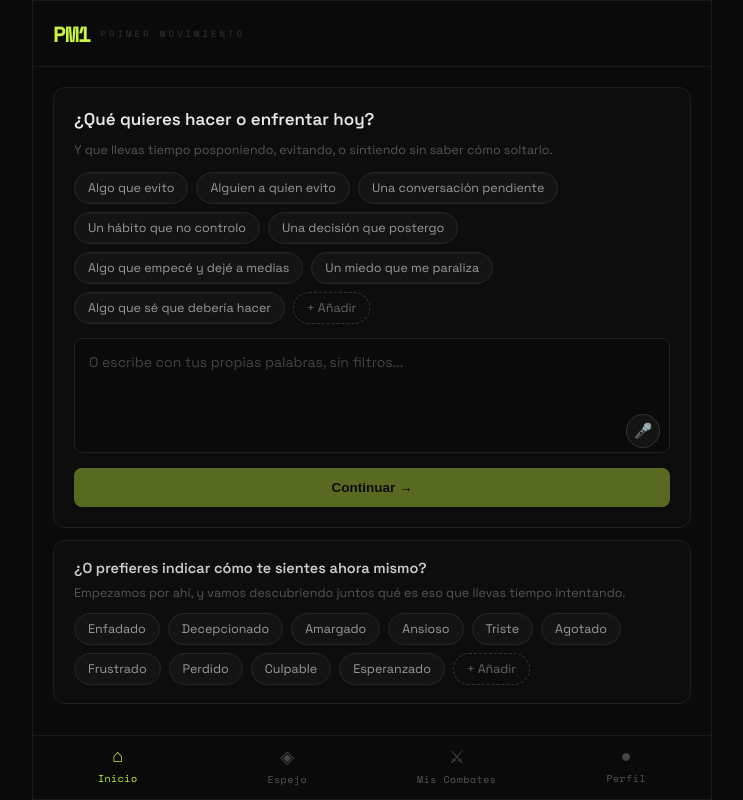
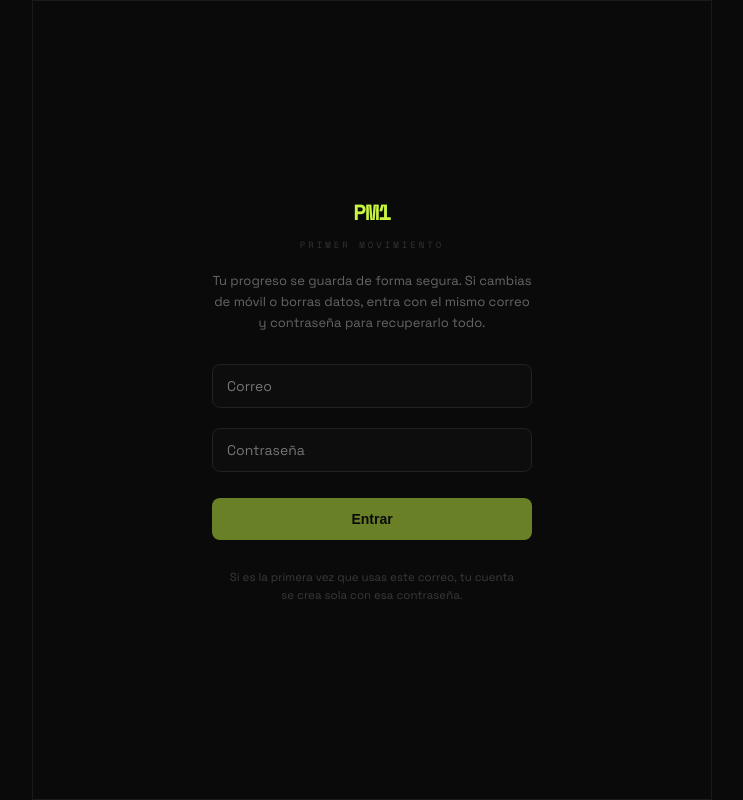
Before and after one commit to crsegura19-dotcom/pm1-v3, a Next.js app: page / in a window 1280 px wide. Shown: the whole page, without its empty margins (268-1011 px from the left). Built offline with nearby package versions, Linux system fonts and the light colour scheme.

Commit message:
Update PM1App.js

```diff
--- a/components/PM1App.js
+++ b/components/PM1App.js
@@ -269,24 +269,117 @@ export default function PM1App() {
   const [customContexts, setCustomContexts] = useState([]);
   const messagesEndRef = useRef(null);
 
+  // ---- sesión / cuenta ----
+  const [session, setSession] = useState(null); // { email } una vez autenticado
+  const [authLoading, setAuthLoading] = useState(true);
+  const [authError, setAuthError] = useState(null);
+  const [authEmail, setAuthEmail] = useState("");
+  const [authPassword, setAuthPassword] = useState("");
+  const [authSubmitting, setAuthSubmitting] = useState(false);
+  const [legacyProfile, setLegacyProfile] = useState(null); // progreso de antes del sistema de cuentas, si existe
+  const [justMigrated, setJustMigrated] = useState(false);
+
   useEffect(() => {
+    const savedSession = (() => {
+      try { return JSON.parse(localStorage.getItem("pm1_session") || "null"); } catch { return null; }
+    })();
+
+    if (savedSession?.email && savedSession?.password) {
+      doLogin(savedSession.email, savedSession.password, true);
+      return;
+    }
+
+    // No hay sesión todavía — comprobar si hay progreso de antes del sistema
+    // de cuentas, para poder migrarlo en cuanto se cree la cuenta nueva.
     try {
-      const saved = localStorage.getItem("pm1_profile_v3");
-      if (saved) {
-        const parsed = JSON.parse(saved);
-        setProfile(parsed);
-        checkForOverdue(parsed);
+      const legacy = localStorage.getItem("pm1_profile_v3");
+      if (legacy) {
+        const parsed = JSON.parse(legacy);
+        if (parsed?.threadOrder?.length > 0) setLegacyProfile(parsed);
       }
     } catch {}
+
+    setAuthLoading(false);
   }, []);
 
   useEffect(() => {
     messagesEndRef.current?.scrollIntoView({ behavior: "smooth" });
   }, [view, profile.activeThreadId, loading]);
 
+  // El navegador es solo una caché rápida — la fuente real es el servidor,
+  // para que borrar datos o cambiar de dispositivo no borre el progreso.
   function persist(p) {
     setProfile(p);
     try { localStorage.setItem("pm1_profile_v3", JSON.stringify(p)); } catch {}
+    if (session) {
+      try {
+        const saved = JSON.parse(localStorage.getItem("pm1_session") || "null");
+        if (saved?.email && saved?.password) {
+          fetch("/api/account/save", {
+            method: "POST",
+            headers: { "Content-Type": "application/json" },
+            body: JSON.stringify({ email: saved.email, password: saved.password, profile: p }),
+          }).catch(() => {});
+        }
+      } catch {}
+    }
+  }
+
+  async function doLogin(email, password, silent = false) {
+    setAuthSubmitting(true);
+    setAuthError(null);
+    try {
+      const res = await fetch("/api/account/login", {
+        method: "POST",
+        headers: { "Content-Type": "application/json" },
+        body: JSON.stringify({ email, password }),
+      });
+      const data = await res.json();
+      if (!res.ok) throw new Error(data.error || "No se pudo entrar.");
+
+      let p;
+      const shouldMigrate = data.isNew && legacyProfile;
+      if (shouldMigrate) {
+        p = legacyProfile;
+        // subir el progreso migrado de inmediato, no esperar al siguiente cambio
+        fetch("/api/account/save", {
+          method: "POST",
+          headers: { "Content-Type": "application/json" },
+          body: JSON.stringify({ email, password, profile: p }),
+        }).catch(() => {});
+        setJustMigrated(true);
+      } else {
+        p = data.profile || buildProfile();
+      }
+
+      setProfile(p);
+      setSession({ email });
+      try {
+        localStorage.setItem("pm1_session", JSON.stringify({ email, password }));
+        localStorage.setItem("pm1_profile_v3", JSON.stringify(p));
+      } catch {}
+      checkForOverdue(p);
+    } catch (err) {
+      if (silent) {
+        // la sesión guardada ya no vale (contraseña cambiada, cuenta borrada...) — pide login de nuevo sin asustar
+        try { localStorage.removeItem("pm1_session"); } catch {}
+      } else {
+        setAuthError(err.message);
+      }
+    } finally {
+      setAuthSubmitting(false);
+      setAuthLoading(false);
+    }
+  }
+
+  function logout() {
+    try {
+      localStorage.removeItem("pm1_session");
+      localStorage.removeItem("pm1_profile_v3");
+    } catch {}
+    setSession(null);
+    setProfile(buildProfile());
+    setView("map");
   }
 
   function checkForOverdue(p) {
@@ -565,6 +658,63 @@ export default function PM1App() {
     () => [...threadList].sort((a, b) => new Date(b.lastActivityAt) - new Date(a.lastActivityAt)).slice(0, 3),
     [threadList]
   );
+
+  // ==========================================================================
+  // CARGANDO SESIÓN
+  // ==========================================================================
+  if (authLoading) {
+    return (
+      <div style={styles.root}>
+        <div style={styles.authWrap}>
+          <span style={styles.logo}>PM1</span>
+          <p style={styles.authLoadingText}>Cargando tu progreso...</p>
+        </div>
+      </div>
+    );
+  }
+
+  // ==========================================================================
+  // LOGIN / CREAR CUENTA — el progreso vive en el servidor, no solo aquí
+  // ==========================================================================
+  if (!session) {
+    return (
+      <div style={styles.root}>
+        <div style={styles.authWrap}>
+          <span style={styles.logo}>PM1</span>
+          <span style={styles.logoSub}>PRIMER MOVIMIENTO</span>
+          <p style={styles.authSubtitle}>Tu progreso se guarda de forma segura. Si cambias de móvil o borras datos, entra con el mismo correo y contraseña para recuperarlo todo.</p>
+          <input
+            style={styles.authInput}
+            type="email"
+            placeholder="Correo"
+            value={authEmail}
+            onChange={(e) => setAuthEmail(e.target.value)}
+            autoCapitalize="none"
+          />
+          <input
+            style={styles.authInput}
+            type="password"
+            placeholder="Contraseña"
+            value={authPassword}
+            onChange={(e) => setAuthPassword(e.target.value)}
+            onKeyDown={(e) => e.key === "Enter" && authEmail.trim() && authPassword.trim() && doLogin(authEmail.trim().toLowerCase(), authPassword)}
+          />
+          {authError && <p style={styles.authError}>{authError}</p>}
+          <button
+            style={{ ...styles.authBtn, opacity: authSubmitting || !authEmail.trim() || !authPassword.trim() ? 0.5 : 1 }}
+            disabled={authSubmitting || !authEmail.trim() || !authPassword.trim()}
+            onClick={() => doLogin(authEmail.trim().toLowerCase(), authPassword)}
+          >
+            {authSubmitting ? "Entrando..." : "Entrar"}
+          </button>
+          <p style={styles.authHint}>Si es la primera vez que usas este correo, tu cuenta se crea sola con esa contraseña.</p>
+          {legacyProfile && (
+            <p style={styles.authMigrateHint}>Hemos detectado progreso guardado en este dispositivo — si creas una cuenta nueva, se migrará automáticamente.</p>
+          )}
+        </div>
+      </div>
+    );
+  }
 
   // ==========================================================================
   // CONFRONTACIÓN (bloqueante, solo para misiones de días anteriores)
@@ -613,6 +763,12 @@ export default function PM1App() {
         </div>
 
         <div style={styles.scrollArea}>
+          {justMigrated && (
+            <div style={styles.migrateBanner}>
+              <p style={styles.migrateBannerText}>✓ Tu progreso anterior de este dispositivo ya está guardado en tu cuenta.</p>
+              <button style={styles.migrateBannerClose} onClick={() => setJustMigrated(false)}>Entendido</button>
+            </div>
+          )}
           <div style={styles.starterCard}>
             <p style={styles.starterQuestion}>¿Qué quieres hacer o enfrentar hoy?</p>
             <p style={styles.starterSub}>Y que llevas tiempo posponiendo, evitando, o sintiendo sin saber cómo soltarlo.</p>
@@ -985,6 +1141,12 @@ export default function PM1App() {
               })}
             </div>
           )}
+
+          <div style={styles.section}>
+            <span style={styles.sectionLabel}>CUENTA</span>
+            <p style={styles.accountEmail}>{session?.email}</p>
+            <button style={styles.logoutBtn} onClick={logout}>Cerrar sesión</button>
+          </div>
 
           {(threadList.length > 0 || profile.wins.length > 0) && <ResetButton onConfirm={resetAll} />}
         </div>
@@ -1246,6 +1408,22 @@ const styles = {
   headerLeft: { display: "flex", alignItems: "center", gap: 10 },
   backBtn: { background: "none", border: "1px solid #222", color: "#888", width: 30, height: 30, borderRadius: 6, cursor: "pointer", fontSize: 14 },
   logo: { fontFamily: "'Space Mono', monospace", fontWeight: 700, fontSize: 22, color: "#c8f542", letterSpacing: "-1px" },
+
+  authWrap: { flex: 1, display: "flex", flexDirection: "column", alignItems: "center", justifyContent: "center", padding: "32px 28px", gap: 10, textAlign: "center" },
+  authLoadingText: { color: "#555", fontSize: 13, marginTop: 14 },
+  authSubtitle: { color: "#666", fontSize: 13, lineHeight: 1.6, maxWidth: 320, margin: "10px 0 20px" },
+  authInput: { width: "100%", maxWidth: 320, background: "#0d0d0d", border: "1px solid #222", borderRadius: 8, color: "#e8e8e8", fontSize: 14, padding: "12px 14px", marginBottom: 10, fontFamily: "'Space Grotesk', sans-serif" },
+  authError: { color: "#f87171", fontSize: 12.5, marginBottom: 6, maxWidth: 320 },
+  authBtn: { width: "100%", maxWidth: 320, background: "#c8f542", color: "#0a0a0a", border: "none", borderRadius: 8, padding: "13px", fontSize: 14, fontWeight: 600, cursor: "pointer", marginTop: 6 },
+  authHint: { color: "#3a3a3a", fontSize: 11.5, marginTop: 18, maxWidth: 300, lineHeight: 1.6 },
+  authMigrateHint: { color: "#93c5fd", fontSize: 11.5, marginTop: 10, maxWidth: 300, lineHeight: 1.6 },
+
+  migrateBanner: { padding: "12px 14px", background: "rgba(74,222,128,0.06)", border: "1px solid rgba(74,222,128,0.3)", borderRadius: 8, display: "flex", alignItems: "center", justifyContent: "space-between", gap: 10, flexWrap: "wrap" },
+  migrateBannerText: { color: "#4ade80", fontSize: 12.5, lineHeight: 1.5, flex: 1 },
+  migrateBannerClose: { background: "none", border: "1px solid rgba(74,222,128,0.3)", color: "#4ade80", borderRadius: 6, padding: "6px 12px", fontSize: 11.5, cursor: "pointer", fontFamily: "'Space Grotesk', sans-serif", whiteSpace: "nowrap" },
+
+  accountEmail: { color: "#999", fontSize: 13, wordBreak: "break-all" },
+  logoutBtn: { alignSelf: "flex-start", background: "none", border: "1px solid #2a2a2a", color: "#888", borderRadius: 6, padding: "8px 14px", fontSize: 12.5, cursor: "pointer", fontFamily: "'Space Grotesk', sans-serif" },
   logoSub: { fontFamily: "'Space Mono', monospace", fontSize: 9, color: "#333", letterSpacing: "3px", textTransform: "uppercase" },
   threadHeaderTitle: { fontSize: 16, fontWeight: 600 },
   phaseBadge: { fontSize: 10, color: "#666", fontFamily: "'Space Mono', monospace", letterSpacing: "0.5px", marginTop: 2 },
```
